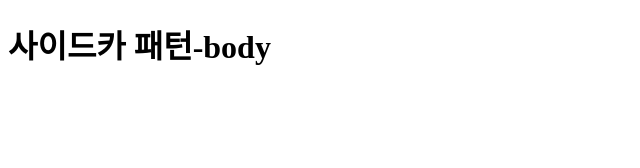
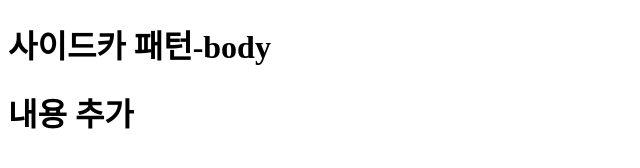
Before and after one commit to notforsale0/web-contents, a plain HTML site: page index.html in a window 1280 px wide. Shown: the whole page, without its empty margins (0-640 px from the left). Drawn offline with Linux system fonts and the light colour scheme.

Commit message:
Update index.html

```diff
--- a/index.html
+++ b/index.html
@@ -5,5 +5,6 @@
 </head>
 <body>
   <h1>사이드카 패턴-body</h1>
+  <h1>내용 추가</h1>
 </body>
 </html>
```
